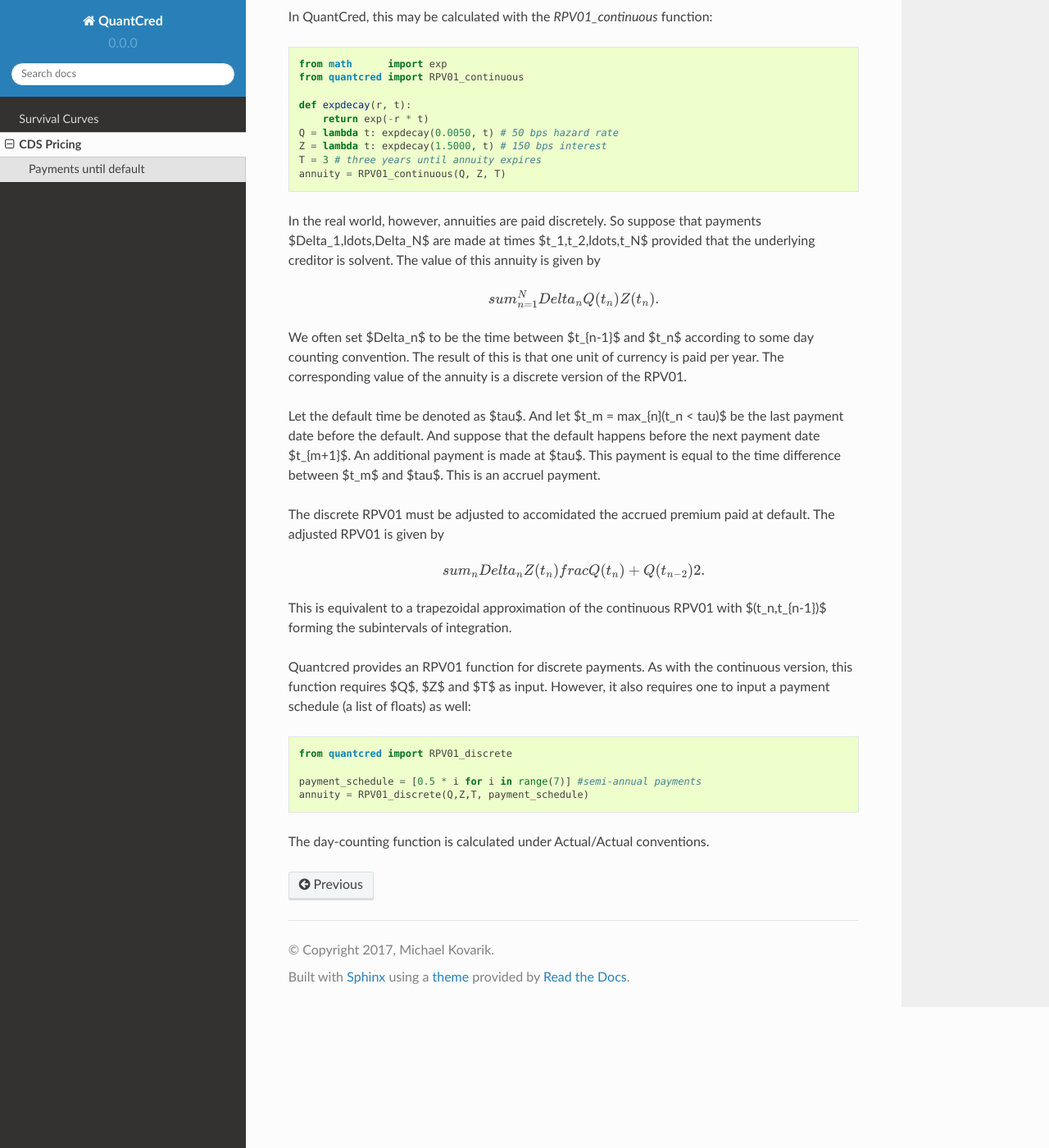
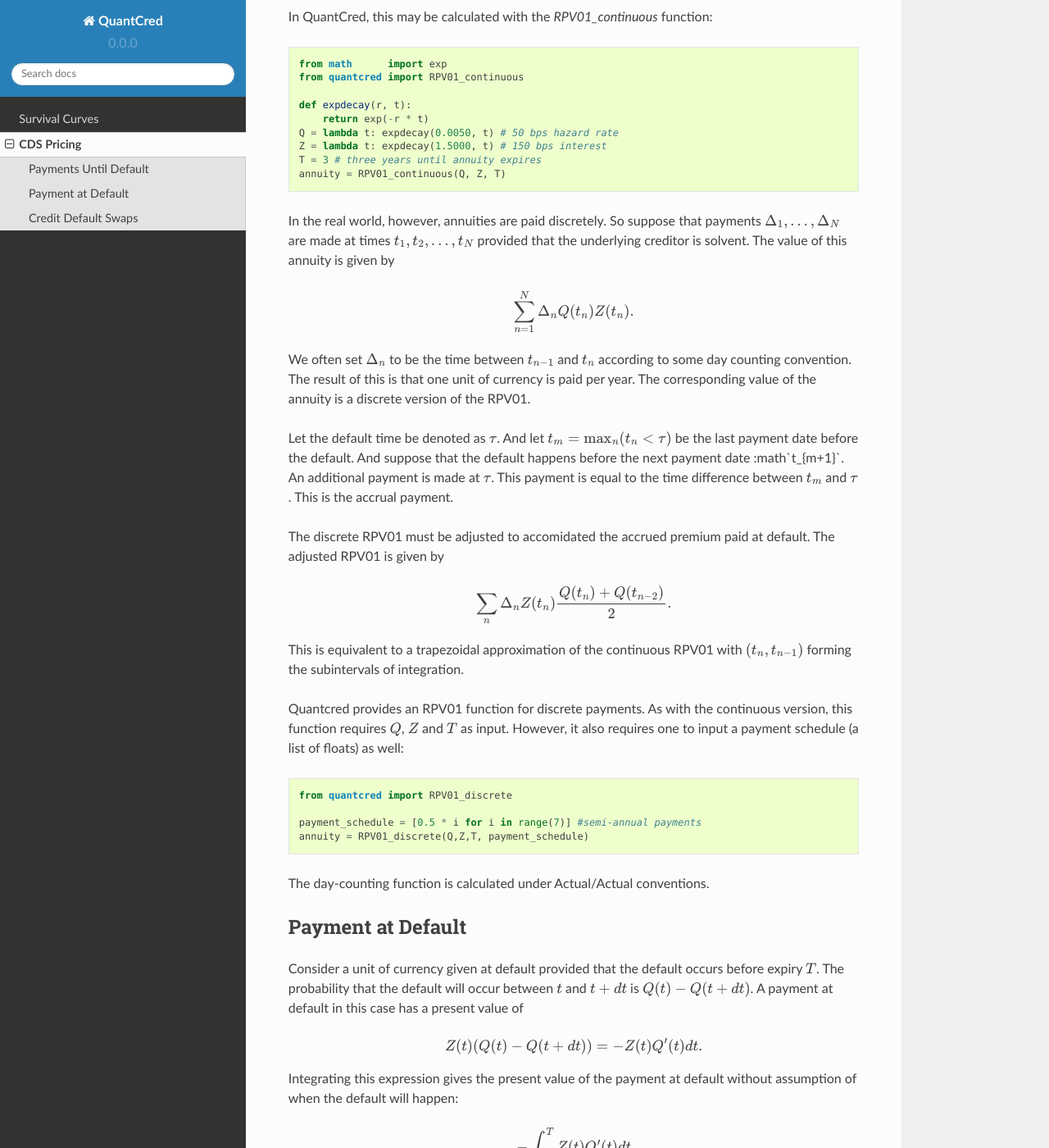
Before and after one commit to Karagul/QuantCred, a Sphinx documentation site: the page built from docs/source/cds_pricing.txt, in a window 1280 px wide and 1400 px high, scrolled down 655 px. Shown: the whole window at 82% size. Built offline with Sphinx 7.4.7 and the Read the Docs theme 2.0.0, drawn with Linux system fonts in a browser that asks for light colours; formulas are drawn with MathJax 3; some of the changed text lies outside the part shown.

Commit message:
Updated documentation

```diff
--- a/docs/source/cds_pricing.txt
+++ b/docs/source/cds_pricing.txt
@@ -16,7 +16,7 @@
 
 The value of a CDS is the difference between these two legs.
 
-Payments until default
+Payments Until Default
 ----------------------
 
 Suppose a continuous risky annuity is given at a rate of one unit of
@@ -40,35 +40,36 @@
     annuity = RPV01_continuous(Q, Z, T)
 
 In the real world, however, annuities are paid discretely. So suppose
-that payments $\Delta_1,\ldots,\Delta_N$ are made at times
-$t_1,t_2,\ldots,t_N$ provided that the underlying creditor is solvent.
-The value of this annuity is given by
+that payments :math:`\Delta_1,\ldots,\Delta_N` are made at times
+:math:`t_1,t_2,\ldots,t_N` provided that the underlying creditor is
+solvent. The value of this annuity is given by
 
-$$\sum_{n=1}^{N} \Delta_n Q(t_n) Z(t_n).$$
+.. math:: \sum_{n=1}^{N} \Delta_n Q(t_n) Z(t_n).
 
-We often set $\Delta_n$ to be the time between $t_{n-1}$ and $t_n$
-according to some day counting convention. The result of this is that
-one unit of currency is paid per year. The corresponding value of the
-annuity is a discrete version of the RPV01.
+We often set :math:`\Delta_n` to be the time between :math:`t_{n-1}`
+and :math:`t_n` according to some day counting convention. The result
+of this is that one unit of currency is paid per year. The corresponding
+value of the annuity is a discrete version of the RPV01.
 
-Let the default time be denoted as $\tau$. And let $t_m = \max_{n}(t_n
-< \tau)$ be the last payment date before the default. And suppose that
-the default happens before the next payment date $t_{m+1}$. An
-additional payment is made at $\tau$. This payment is equal to the
-time difference between $t_m$ and $\tau$. This is an accruel payment.
+Let the default time be denoted as :math:`\tau`. And let :math:`t_m =
+\max_{n}(t_n < \tau)` be the last payment date before the default. And
+suppose that the default happens before the next payment date
+:math`t_{m+1}`. An additional payment is made at :math:`\tau`. This
+payment is equal to the time difference between :math:`t_m` and
+:math:`\tau`. This is the accrual payment.
 
 The discrete RPV01 must be adjusted to accomidated the accrued premium
 paid at default. The adjusted RPV01 is given by
 
-$$\sum_{n} \Delta_n Z(t_n) \frac{Q(t_n)+Q(t_{n-2})}{2}.$$
+.. math:: \sum_{n} \Delta_n Z(t_n) \frac{Q(t_n)+Q(t_{n-2})}{2}.
 
 This is equivalent to a trapezoidal approximation of the continuous
-RPV01 with $(t_n,t_{n-1})$ forming the subintervals of integration.
+RPV01 with :math:`(t_n,t_{n-1})` forming the subintervals of integration.
 
-Quantcred provides an RPV01 function for discrete payments. As with the
-continuous version, this function requires $Q$, $Z$ and $T$ as input.
-However, it also requires one to input a payment schedule (a list of
-floats) as well::
+Quantcred provides an RPV01 function for discrete payments. As with
+the continuous version, this function requires :math:`Q`, :math:`Z`
+and :math:`T` as input.  However, it also requires one to input a
+payment schedule (a list of floats) as well::
 
     from quantcred import RPV01_discrete
 
@@ -76,3 +77,67 @@
     annuity = RPV01_discrete(Q,Z,T, payment_schedule)
 
 The day-counting function is calculated under Actual/Actual conventions.
+
+Payment at Default
+------------------
+
+Consider a unit of currency given at default provided that the default
+occurs before expiry :math:`T`. The probability that the default will
+occur between :math:`t` and :math:`t+dt` is :math:`Q(t)-Q(t+dt)`. A
+payment at default in this case has a present value of
+
+.. math:: Z(t)(Q(t)-Q(t+dt)) = -Z(t)Q'(t)dt.
+
+Integrating this expression gives the present value of the payment
+at default without assumption of when the default will happen:
+
+.. math:: -\int_0^T Z(t)Q'(t) dt
+
+In Quantcred, a payment of default is given by the `protection_PV`
+function.
+
+Credit Default Swaps
+--------------------
+
+A credit default swap has two counterparties: a protection seller
+and a protection buyer. The protection seller gaurantees a payment
+of default of some creditor up to some expiry :math:`T`. In exchange,
+the protection buyer pays a risky annuity (up to time :math:`T`) to
+the protection seller. The annual amount of ther per-notional notional
+is known as the spread :math:`S`.
+
+They payment of default per unit notional is :math:`(1-R)`, where
+:math:`R` is the recovery rate with respect to the creditor's
+bond. This is the fraction of the bond's face value that the creditor
+pays to their bond holders at default.
+
+The value of the protection that the protection seller offers per unit
+notional is known as the "protection leg":
+
+.. math:: \text{protection leg} = (R-1)\int_{0}^{T} Z(t) Q'(t) dt.
+
+The premium paid by the protection buyer is known as the "premium leg":
+
+.. math:: \text{protection leg} = S \cdot RPV01
+
+The par spread is the value of :math:`S` that makes these legs equal
+in value.  In a fair contract, the spread of the protection leg is the
+par spread at the time of contract initialization. The par spread is
+given by
+
+.. math:: S = \frac{\text{protection leg}}{\text{RPV01}}.
+
+The following calculates the par spread::
+
+    from math import exp
+    from quantcred import protection_PV, RPV01_continuous
+
+    Q = lambda t: exp(-t * 0.0050) # 50 bps hazard rate
+    Z = lambda t: exp(-t * 0.0150) # 150 bps interest rate
+    T = 3 # three years
+    R = 0.40 # 40% recovery rate
+
+    annuity = RPV01_continuous(Q, Z, T)
+    protection_leg = (1-R) * protection_PV(Q, Z, T)
+
+    par_spread = protection_leg / annuity
```
